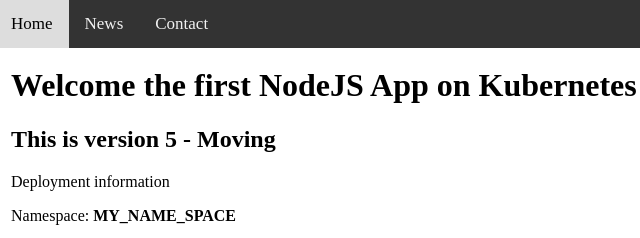
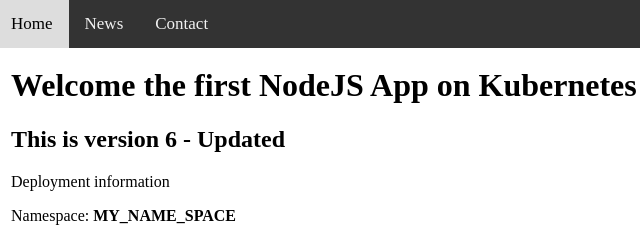
Before and after one commit to rockman88v/demo-app, a website: page documents/index.html in a window 1280 px wide. Shown: the top 238 px of the page, 5-645 px from the left. Drawn offline with Linux system fonts and the light colour scheme.

Commit message:
update to version 6

```diff
--- a/documents/index.html
+++ b/documents/index.html
@@ -50,7 +50,7 @@
 
     <div class="main">
         <h1>Welcome the first NodeJS App on Kubernetes</h1>
-        <h2>This is version 5 - Moving </h2>
+        <h2>This is version 6 - Updated </h2>
 
         <p>Deployment information</p>
         <p>Namespace: <strong>MY_NAME_SPACE</strong></p>
```
